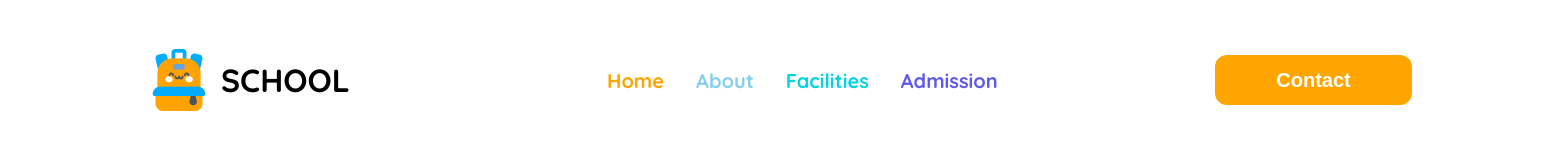
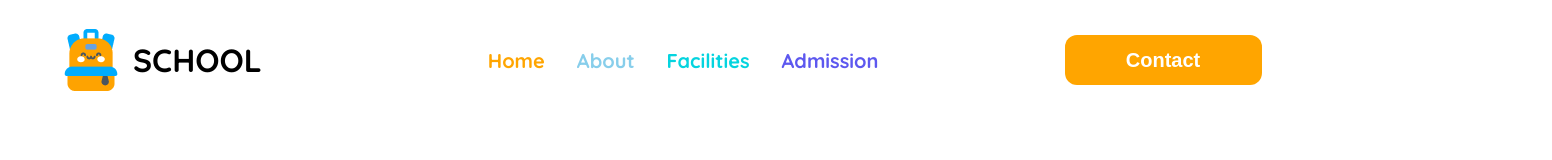
Before and after one commit to sohail4612/assignment02, a plain HTML site: page index.html in a window 1280 px wide. Shown: the whole page, 1552 px wide, since content can reach past the window. Drawn offline with Linux system fonts and the light colour scheme.

Commit message:
added navigation bar and made it responsive

```diff
--- a/styles/styles.css
+++ b/styles/styles.css
@@ -55,12 +55,12 @@
 
   .navigation-bar{
     display: flex;
+    gap: 186px;
     align-items: center;
     justify-content: space-between;
-    padding: 20px 140px;
-    max-width: 1440px;
+    max-width: 1160px;
     width: 100%;
-    margin: 0px , auto;
+    margin: 0px auto;
 
   }
   .hamburger-menu{
@@ -86,6 +86,7 @@
     }
     .navigation-bar{
         padding: 12px 0px;
+        gap: 0px;
     }
     .horizontal-line{
         display: block;
```
